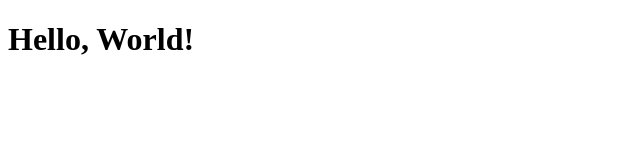
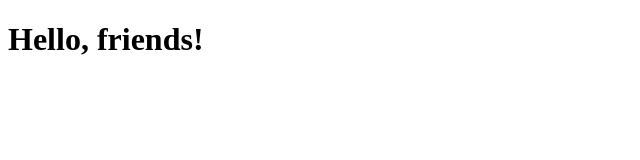
Before and after one commit to microdelt/microdelt.github.io, a plain HTML site: page index.html in a window 1280 px wide. Shown: the full height of the page, 0-640 px from the left. Drawn offline with Linux system fonts and the light colour scheme.

Commit message:
Update index.html

```diff
--- a/index.html
+++ b/index.html
@@ -5,6 +5,6 @@
     <title>Hello, friends</title>
   </head>
   <body>
-    <h1>Hello, World!</h1>
+    <h1>Hello, friends!</h1>
   </body>
 </html>
```
